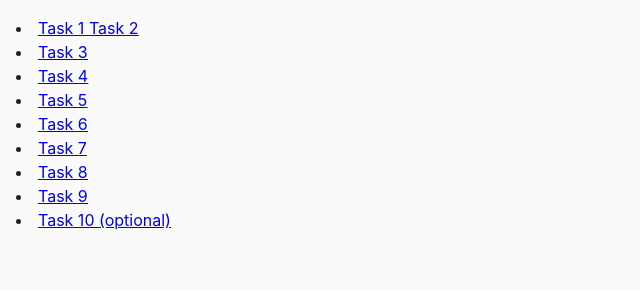
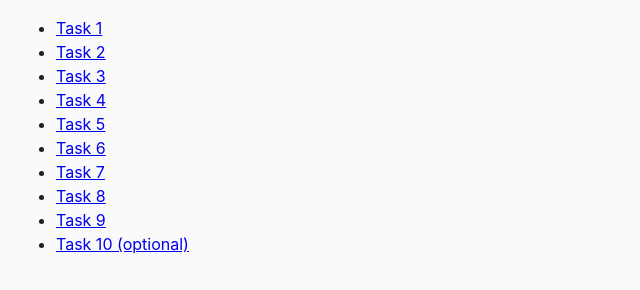
Before and after one commit to Skiff90/goit-js-hw-06, a plain HTML site: page src/index.html in a window 1280 px wide. Shown: the whole page, without its empty margins (0-640 px from the left). Drawn offline with Linux system fonts and the light colour scheme.

Commit message:
task 1 allready done

```diff
--- a/src/index.html
+++ b/src/index.html
@@ -1,6 +1,5 @@
 <!DOCTYPE html>
 <html lang="ru">
-
   <head>
     <meta charset="UTF-8" />
     <meta http-equiv="X-UA-Compatible" content="IE=edge" />
@@ -10,9 +9,9 @@
   </head>
 
   <body>
-  <u     l>
-    <li><a href="task-01.html">Task 1</a></>
-    <l i><a href="task-02.html">Task 2</a></l>
+    <ul>
+      <li><a href="task-01.html">Task 1</a></li>
+      <li><a href="task-02.html">Task 2</a></l>
       <li><a href="task-03.html">Task 3</a></li>
       <li><a href="task-04.html">Task 4</a></li>
       <li><a href="task-05.html">Task 5</a></li>
@@ -23,5 +22,4 @@
       <li><a href="task-10.html">Task 10 (optional)</a></li>
     </ul>
   </body>
-
 </html>
```
Also changed, not shown: src/js/task-01.js (+12 -0 lines), src/task-01.html (+1 -7 lines), 1 other file. Lines whose indentation alone changed are shown as unchanged.
